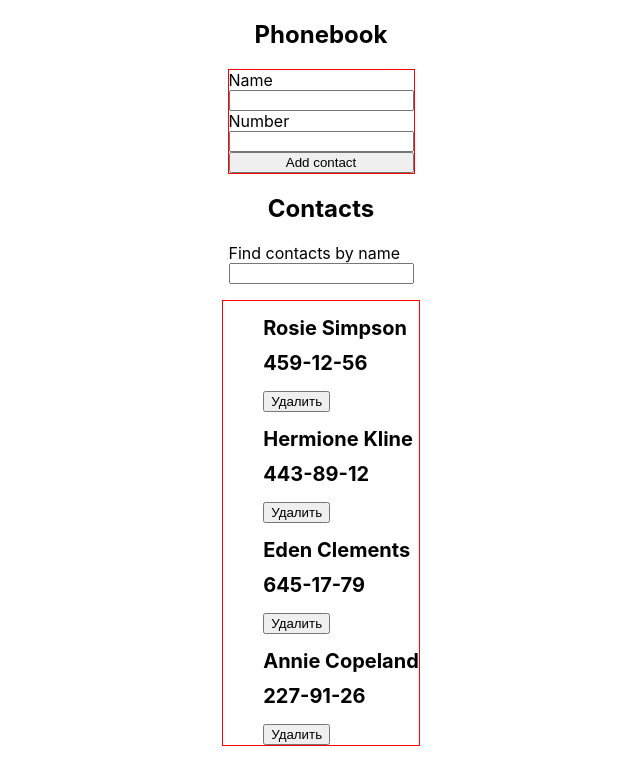
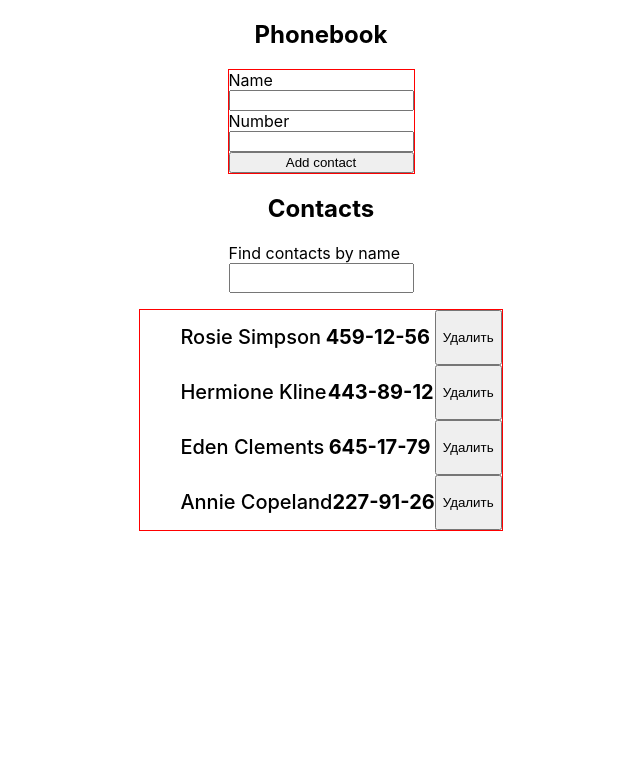
Before and after one commit to bobr1k92/goit-react-hw-02-phonebook, a React (Create React App) app: page / in a window 1280 px wide. Shown: the top 784 px of the page, without its empty margins (319-959 px from the left). Built offline with nearby package versions, Linux system fonts and the light colour scheme.

Commit message:
searchContact

```diff
--- a/package.json
+++ b/package.json
@@ -11,6 +11,7 @@
     "prop-types": "^15.8.1",
     "react": "^18.1.0",
     "react-dom": "^18.1.0",
+    "react-icons": "^4.7.1",
     "react-scripts": "5.0.1",
     "web-vitals": "^2.1.3"
   },
--- a/src/components/App.jsx
+++ b/src/components/App.jsx
@@ -5,33 +5,59 @@ import Form from "./Form/Form";
 import SearchContact from './SearchContact/SearchContact';
 import TodoList from "./TodoList/TodoList";
 import contacts from './contacts.json';
+import { nanoid } from 'nanoid';
 
 
 
 
-const INITIAL_STATE = {
-  contacts,
-};
 class SignContactForm extends Component {
   state = {
-    ...INITIAL_STATE,
+    contacts,
+    filter: '',
   };
 
-  formSubmitData = data => {
-    console.log(data);
-  }
+  addContact = ({name, number}) => {
+
+    const contact = {
+      id: nanoid(),
+      name,
+      number,
+    }
+
+    this.setState(prevState => ({
+      contacts: [contact, ...prevState.contacts],
+    }))
+  };
+
+  deleteContact = contactId => {
+    this.setState(prevState => ({
+      contacts: prevState.contacts.filter(item => item.id !== contactId)
+    }))
+  };
+
+  searchContact = e => {
+    const { filter, value } = e.currentTarget
+    this.setState({ [filter]: value });
+};
+
+
+
+
+  // formSubmitData = data => {
+  //   // console.log(data);
+  // };
 
 
   render() {
-    const { contacts, name, number, } = this.state;
+    const { contacts } = this.state;
 
     return (
       <Container>
         <h2>Phonebook</h2>
-      <Form onSubmit={this.formSubmitData}/>
+      <Form onSubmit={this.addContact}/>
       <h2>Contacts</h2>
-      <SearchContact/>
-      <TodoList todos={contacts}/>
+      <SearchContact value={this.state.value} onSearch={this.searchContact}/>
+      <TodoList todos={contacts} onDelete={this.deleteContact}/>
       </Container>
     );
   }
--- a/src/components/Form/Form.jsx
+++ b/src/components/Form/Form.jsx
@@ -11,6 +11,7 @@ class Form extends Component {
     handleChange = e => {
         const  { name, value } = e.currentTarget
         this.setState({ [name]: value });
+        console.log(value);
       };
 
       handleSubmit = e => {
@@ -24,11 +25,12 @@ class Form extends Component {
 
     render(){
         return (
-        <form className={css.form} onChange={this.handleSubmit}>
+        <form className={css.form} onSubmit={this.handleSubmit}>
             <label htmlFor="">Name
             <input
       type="text"
       name="name"
+      value={this.state.value}
       pattern="^[a-zA-Zа-яА-Я]+(([' -][a-zA-Zа-яА-Я ])?[a-zA-Zа-яА-Я]*)*$"
       title="Name may contain only letters, apostrophe, dash and spaces. For example Adrian, Jacob Mercer, Charles de Batz de Castelmore d'Artagnan"
       required
--- a/src/components/SearchContact/SearchContact.jsx
+++ b/src/components/SearchContact/SearchContact.jsx
@@ -1,13 +1,18 @@
 import { Component } from "react";
-import css from './searchContact.module.css'
+import css from './searchContact.module.css';
 
-const SearchContact = ({id}) => (
+const SearchContact = ({value, onSearch}) => (
 <div className={css.searchContainer}>
-    <label claasName={css.search} htmlFor="">Find contacts by name<input className={css.input} type="text" /></label>
+    <label className={css.searchTitle} htmlFor="">Find contacts by name
+    <input
+    className={css.searchInput}
+    type="text" value={value}
+    name="search"
+    onChange={onSearch}/>
+    </label>
 
 
 </div>
 );
 
-
 export default SearchContact
--- a/src/components/SearchContact/searchContact.module.css
+++ b/src/components/SearchContact/searchContact.module.css
@@ -6,3 +6,8 @@
 label, input {
     display:block;
 }
+
+
+.searchInput {
+    padding-bottom: 10px;
+}
--- a/src/components/TodoList/TodoList.jsx
+++ b/src/components/TodoList/TodoList.jsx
@@ -1,13 +1,16 @@
+import { nanoid } from "nanoid";
 import { Component } from "react";
 import css from './todolist.module.css';
+// import { IoMdTrash } from "react-icons/io";
 
-const TodoList = ({todos}) => (
+
+const TodoList = ({todos, onDelete}) => (
  <ul className={css.todoList}>{
     todos.map(({id, name, number}) => (
-        <li className={css.todoItem} key={id}>
-        <p>{name}</p>
-        <p>{number}</p>
-        <button type="button">Удалить</button>
+        <li key={id} className={css.todoItem}>
+        <p className={css.contactName} >{name}</p>
+        <p className={css.contactNumber} >{number}</p>
+        <button type="button" className={css.contactBtn} onClick={() => onDelete(id)}>Удалить</button>
         </li>))}
 </ul>
 );
--- a/src/components/TodoList/todolist.module.css
+++ b/src/components/TodoList/todolist.module.css
@@ -4,7 +4,26 @@
 }
 
 .todoItem {
+    display: flex;
+    justify-content: space-between;
 font-weight: 700;
 font-size: 20px;
 line-height: 15px;
 }
+
+.contactName {
+    font-weight: 500;
+font-size: 20px;
+line-height: 15px;
+};
+
+.contactNumber {
+    font-weight: 500;
+    font-size: 20px;
+    line-height: 15px;
+};
+
+.contactBtn {
+    background-color:aqua;
+    border-radius: 5px;
+}
```
Also changed, not shown: src/components/contacts.json (+4 -4 lines), 1 other file (tests, documents, lock files or other folders).
